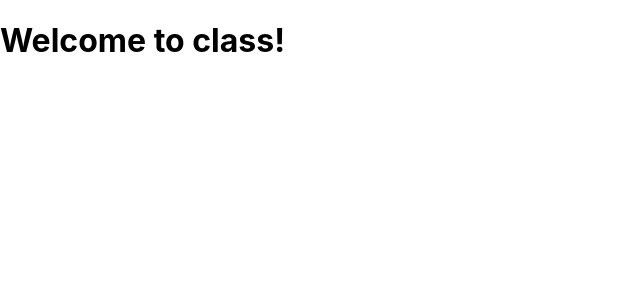
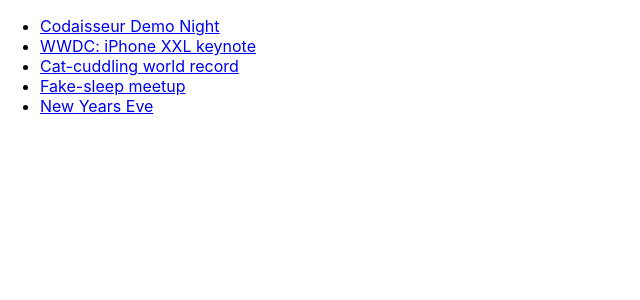
Before and after one commit to rogierv-codaisseur/event-app, a React (Create React App) app: page / in a window 1280 px wide. Shown: the top 300 px of the page, without its empty margins (0-640 px from the left). Built offline with nearby package versions, Linux system fonts and the light colour scheme; data requests are answered from the project's data file; the HTML template or start-up script is replaced by a standard one.

Commit message:
Show event list

```diff
--- a/src/App.js
+++ b/src/App.js
@@ -3,14 +3,14 @@
 import { Route } from 'react-router-dom';
 
 import store from './store';
-import Home from './components/Home';
+import EventsListContainer from './components/EventsListContainer';
 
 class App extends Component {
   render() {
     return (
       <Provider store={store}>
         <div>
-          <Route path='/' exact component={Home} />
+          <Route path='/' exact component={EventsListContainer} />
         </div>
       </Provider>
     );
--- /dev/null
+++ b/src/actions/events.js
@@ -0,0 +1,23 @@
+import request from 'superagent';
+
+export const EVENTS_FETCHED = 'EVENTS_FETCHED';
+
+const baseUrl = 'http://localhost:4000';
+
+const eventsFetched = events => ({
+  type: EVENTS_FETCHED,
+  events
+});
+
+export const loadEvents = () => (dispatch, getState) => {
+  // when the state already contains events, we don't fetch them again
+  if (getState().events) return;
+
+  // a GET /events request
+  request(`${baseUrl}/events`)
+    .then(response => {
+      // dispatch an EVENTS_FETCHED action that contains the events
+      dispatch(eventsFetched(response.body));
+    })
+    .catch(console.error);
+};
--- /dev/null
+++ b/src/components/EventsList.js
@@ -0,0 +1,18 @@
+import React from 'react';
+import { Link } from 'react-router-dom';
+
+const EventsList = props => {
+  return (
+    <ul>
+      {!props.events && 'Loading...'}
+      {props.events &&
+        props.events.map(event => (
+          <li key={event.id}>
+            <Link to={`/events/${event.id}`}>{event.name}</Link>
+          </li>
+        ))}
+    </ul>
+  );
+};
+
+export default EventsList;
--- /dev/null
+++ b/src/components/EventsListContainer.js
@@ -0,0 +1,22 @@
+import React from 'react';
+import { connect } from 'react-redux';
+
+import { loadEvents } from '../actions/events';
+import EventsList from './EventsList';
+
+class EventsListContainer extends React.Component {
+  componentDidMount() {
+    this.props.loadEvents();
+  }
+
+  render() {
+    return <EventsList events={this.props.events} />;
+  }
+}
+
+const mapStateToProps = state => ({ events: state.events });
+
+export default connect(
+  mapStateToProps,
+  { loadEvents }
+)(EventsListContainer);
--- /dev/null
+++ b/src/reducers/events.js
@@ -0,0 +1,10 @@
+import { EVENTS_FETCHED } from '../actions/events';
+
+export default (state = null, action = {}) => {
+  switch (action.type) {
+    case EVENTS_FETCHED:
+      return [...action.events];
+    default:
+      return state;
+  }
+};
--- a/src/reducers/index.js
+++ b/src/reducers/index.js
@@ -1,5 +1,7 @@
 import { combineReducers } from 'redux';
+import events from './events';
 
 export default combineReducers({
   // your reducers will go here
+  events
 });
--- a/src/store.js
+++ b/src/store.js
@@ -1,10 +1,8 @@
 import { createStore, applyMiddleware, compose } from 'redux';
+import reducer from './reducers';
 import ReduxThunk from 'redux-thunk';
 
-import reducer from './reducers';
-
-const composeEnhancers =
-  window.__REDUX_DEVTOOLS_EXTENSIONS_COMPOSE__ || compose;
+const composeEnhancers = window.__REDUX_DEVTOOLS_EXTENSION_COMPOSE__ || compose;
 
 const enhancer = composeEnhancers(applyMiddleware(ReduxThunk));
 
```
